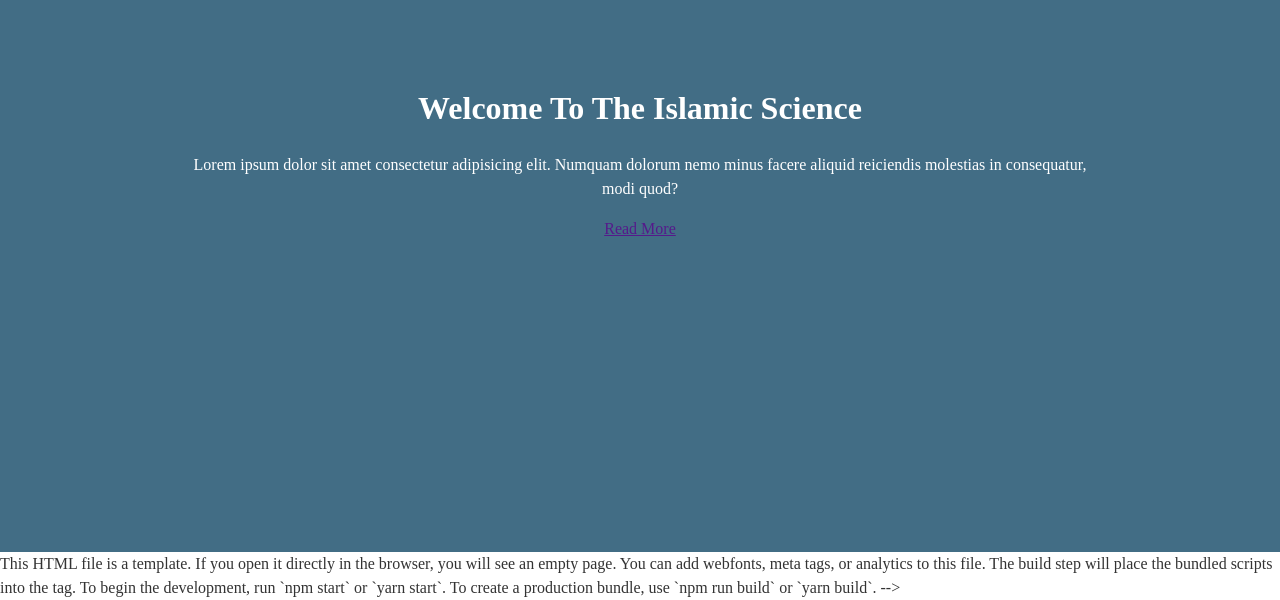
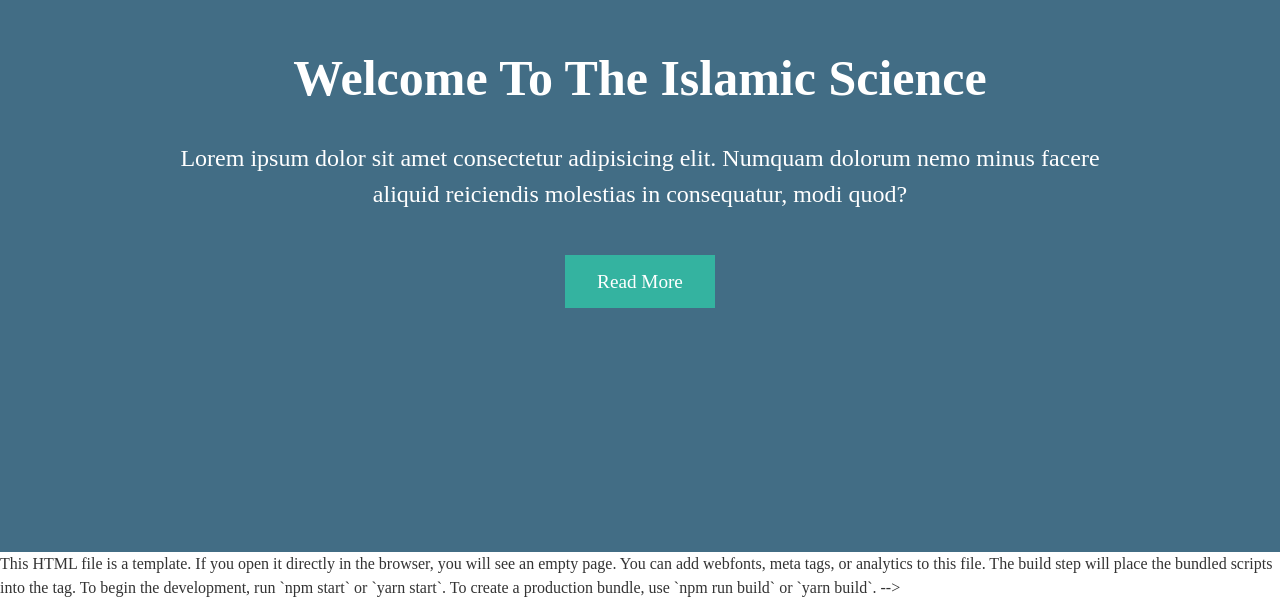
Before and after one commit to Alikhan219/sci_fi_react, a React (Create React App) app: page / in a window 1280 px wide. Shown: the part 248-848 px from the top of the page. Built offline with nearby package versions, Linux system fonts and the light colour scheme.

Commit message:
adding some styles

```diff
--- a/src/App.css
+++ b/src/App.css
@@ -51,3 +51,25 @@ body{
 .header-div{
  z-index: 2;
 }
+.header-div h1{
+    font-size: 50px;
+    margin-bottom: 0;
+}
+.header-div p{
+      font-size: 1.5rem;
+      display: block;
+      padding-bottom: 2rem;
+}
+.btn{
+    background-color: #34b3a0;
+    color: #fff;
+    font-size: 1.2rem;
+    padding: 1rem 2rem;
+    text-decoration: none;
+}
+@media(max-width:"750px"){
+    .container{
+        padding-right: 1rem;
+        padding-left: 3rem;
+    }
+}
```
